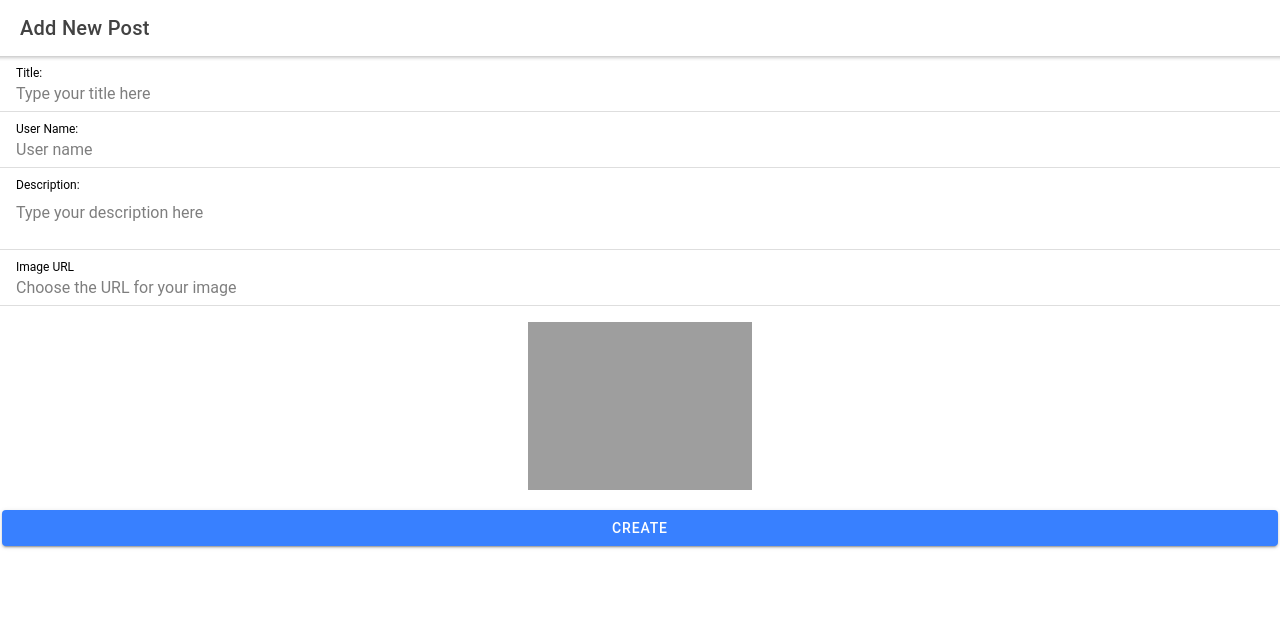
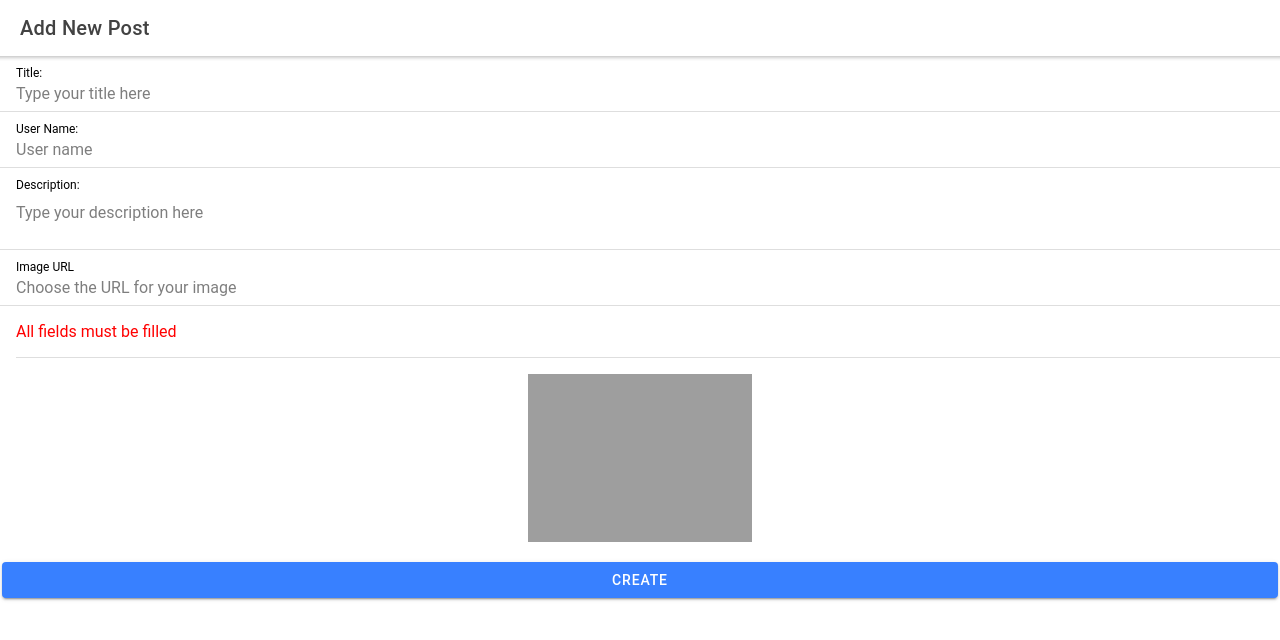
Before and after one commit to Daniel692/WhatAreYouUpTo, a React (Create React App) app: page /add in a window 1280 px wide. Both pictures are taken after a click on the element "CREATE". Shown: the top 640 px of the page. Built offline with nearby package versions, Linux system fonts and the light colour scheme; no server answers.

Commit message:
simple form validation added

```diff
--- a/src/components/CardForm.jsx
+++ b/src/components/CardForm.jsx
@@ -7,6 +7,8 @@ function FormCard( {post, handleSubmit} ) {
     const [body, setBody] = useState("")
     const [image, setImage] = useState("")
     const imgPlaceholder = "https://media.istockphoto.com/vectors/thumbnail-image-vector-graphic-vector-id1147544807?k=20&m=1147544807&s=612x612&w=0&h=pBhz1dkwsCMq37Udtp9sfxbjaMl27JUapoyYpQm0anc="
+
+    const [error, setError] = useState("")
 
     useEffect(() => {
         if(post) {
@@ -22,6 +24,16 @@ function FormCard( {post, handleSubmit} ) {
         event.preventDefault()
         const formData = {title: title, uid: userName, body: body, image: image}
         handleSubmit(formData)
+        if (formData.title === "" || formData.uid === "" || formData.body === "" || formData.image === "") {
+            setError(
+                <IonItem>
+                <p style={{color: "red"}}>All fields must be filled</p>
+                </IonItem>
+            )
+        } else {
+            handleSubmit(formData)
+        }
+
     }
 
     return (
@@ -40,10 +52,12 @@ function FormCard( {post, handleSubmit} ) {
             </IonItem>
             <IonItem>
                 <IonLabel position="stacked">Image URL</IonLabel>
-                <IonInput placeholder="Choose the URL for your image" type="url" onIonChange={event => setImage(event.target.value)}></IonInput>
+                <IonInput placeholder="Choose the URL for your image" onIonChange={event => setImage(event.target.value)}></IonInput>
             </IonItem>
+                {error}
                 <IonImg style={{height: "200px"}} className="ion-padding" src={image === "" ? imgPlaceholder : image} ></IonImg>
                 <IonButton type="submit" expand="block">Create</IonButton>
+
 
         </form>
     )
```
